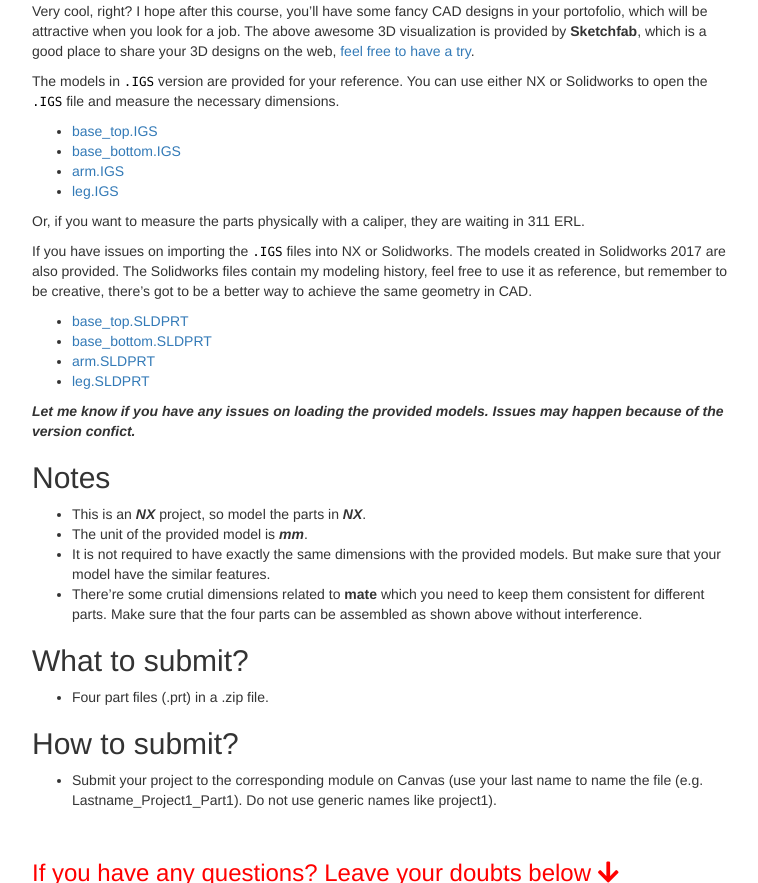
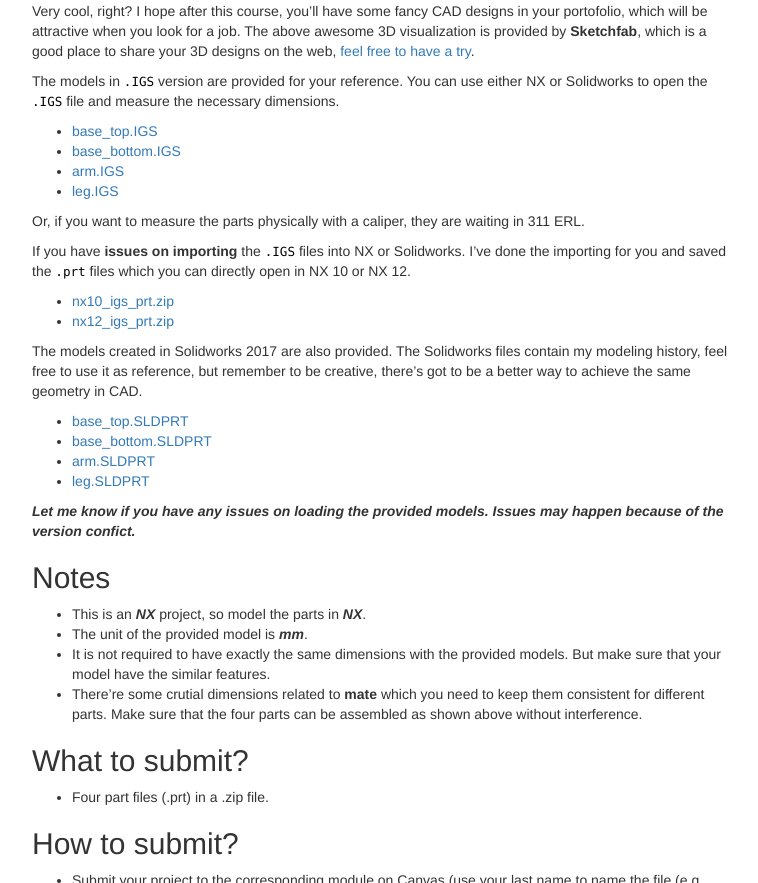
Before and after one commit to me5763/lab-fs19, a Jekyll site: the page built from pages/project-1.md, in a window 1280 px wide and 900 px high, scrolled down 1214 px, cut to the strip 17-900 px from the top of the window. Shown: the whole strip, without its empty margins (258-1016 px from the left). Built offline with Jekyll 4.4.1, drawn with Linux system fonts in a browser that asks for light colours; nearby versions of some CDN libraries; comment, search, counter and statistics services are not loaded.

Commit message:
update project 1

```diff
--- a/pages/project-1.md
+++ b/pages/project-1.md
@@ -26,7 +26,13 @@ The models in `.IGS` version are provided for your reference. You can use either
 
 Or, if you want to measure the parts physically with a caliper, they are waiting in 311 ERL.
 
-If you have issues on importing the `.IGS` files into NX or Solidworks. The models created in Solidworks 2017 are also provided. The Solidworks files contain my modeling history, feel free to use it as reference, but remember to be creative, there's got to be a better way to achieve the same geometry in CAD.
+If you have **issues on importing** the `.IGS` files into NX or Solidworks. I've done the importing for you and saved the `.prt` files which you can directly open in NX 10 or NX 12.
+
+- [nx10_igs_prt.zip](../assets/models/project-1/nx10_igs_prt.zip)
+- [nx12_igs_prt.zip](../assets/models/project-1/nx12_igs_prt.zip)
+
+The models created in Solidworks 2017 are also provided. The Solidworks files contain my modeling history, feel free to use it as reference, but remember to be creative, there's got to be a better way to achieve the same geometry in CAD.
+
 - [base_top.SLDPRT](../assets/models/project-1/base_top.SLDPRT)
 - [base_bottom.SLDPRT](../assets/models/project-1/base_bottom.SLDPRT)
 - [arm.SLDPRT](../assets/models/project-1/arm.SLDPRT)
```
Also changed, not shown: 2 other files.
